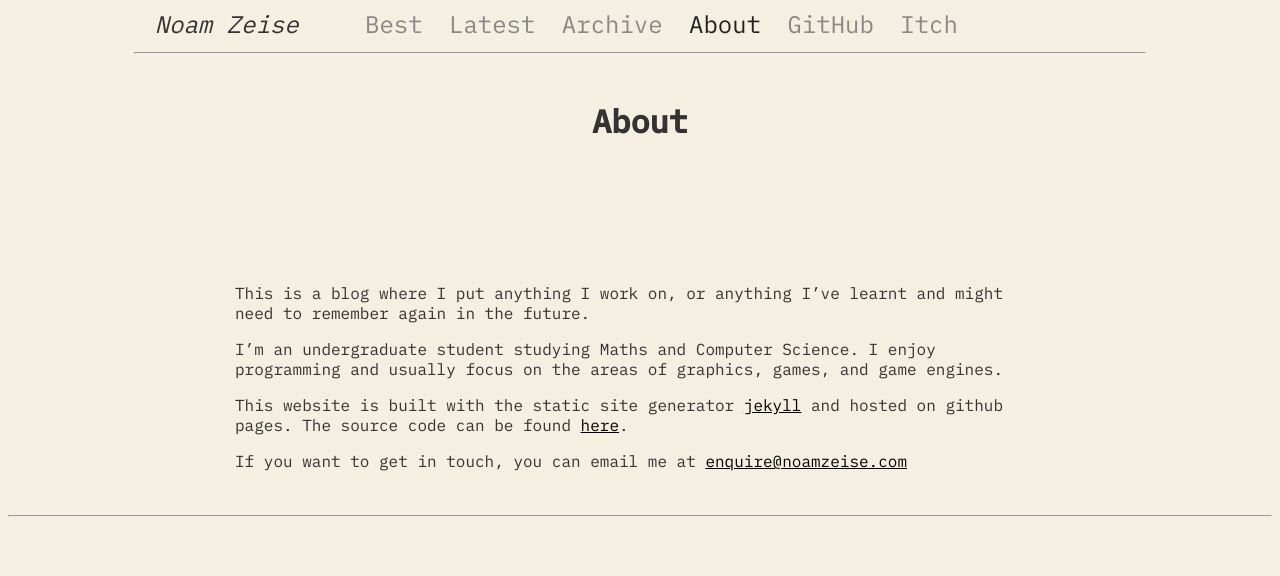
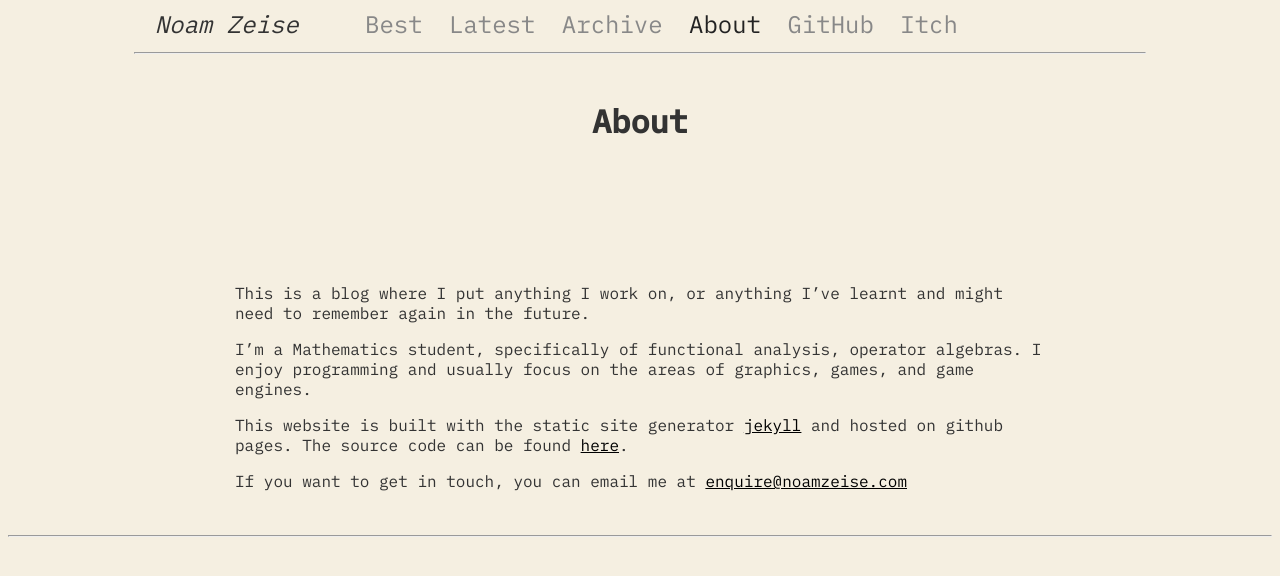
Before and after one commit to NoamZeise/pages, a Jekyll site: the page built from pages/about.md, in a window 1280 px wide. Shown: the top 576 px of the page. Built offline with Jekyll 4.4.1, drawn with Linux system fonts in a browser that asks for light colours.

Commit message:
updated about page and library list on index page

```diff
--- a/pages/about.md
+++ b/pages/about.md
@@ -5,7 +5,7 @@ permalink: /about/
 ---
 This is a blog where I put anything I work on, or anything I've learnt and might need to remember again in the future.
 
-I'm an undergraduate student studying Maths and Computer Science.
+I'm a Mathematics student, specifically of functional analysis, operator algebras.
 I enjoy programming and usually focus on the areas of graphics, games, and game engines.
 
 This website is built with the static site generator [jekyll](https://jekyllrb.com/) and hosted on
```
Also changed, not shown: index.html (+13 -5 lines), Gemfile.lock.
